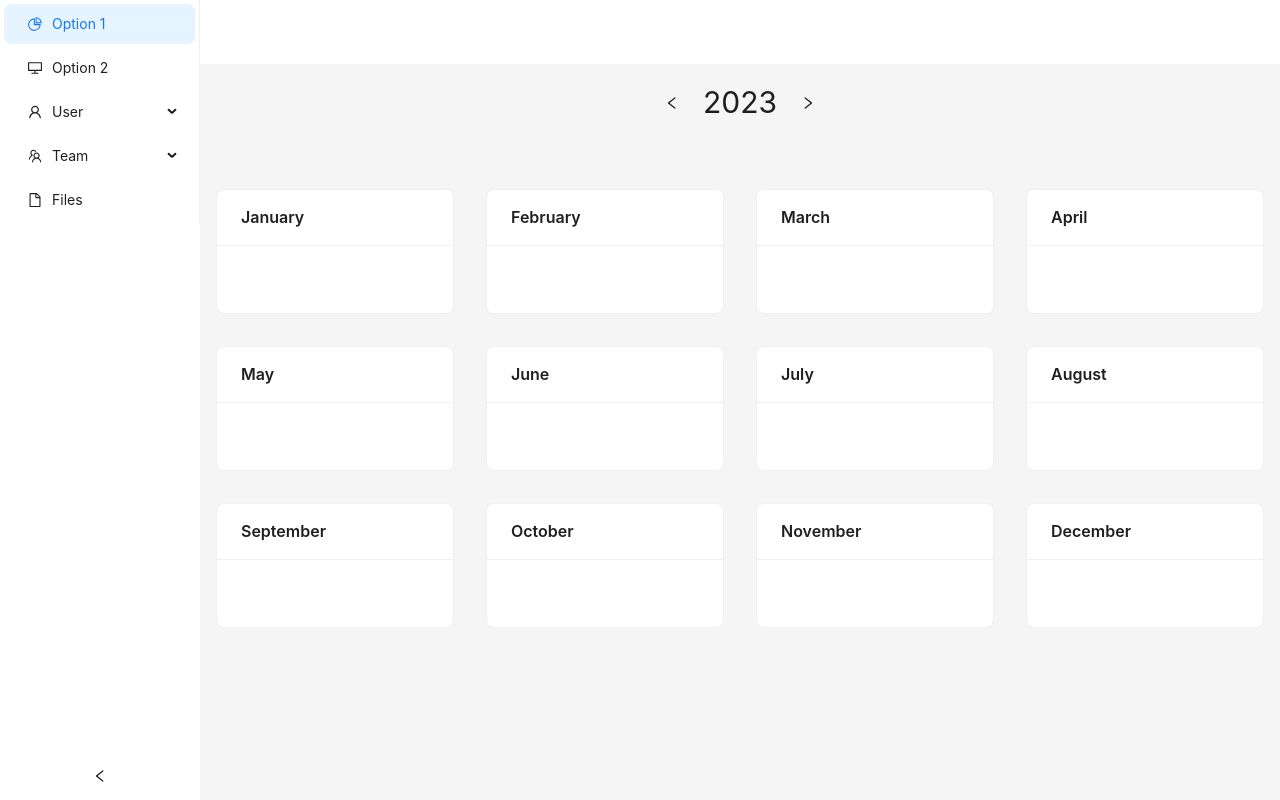
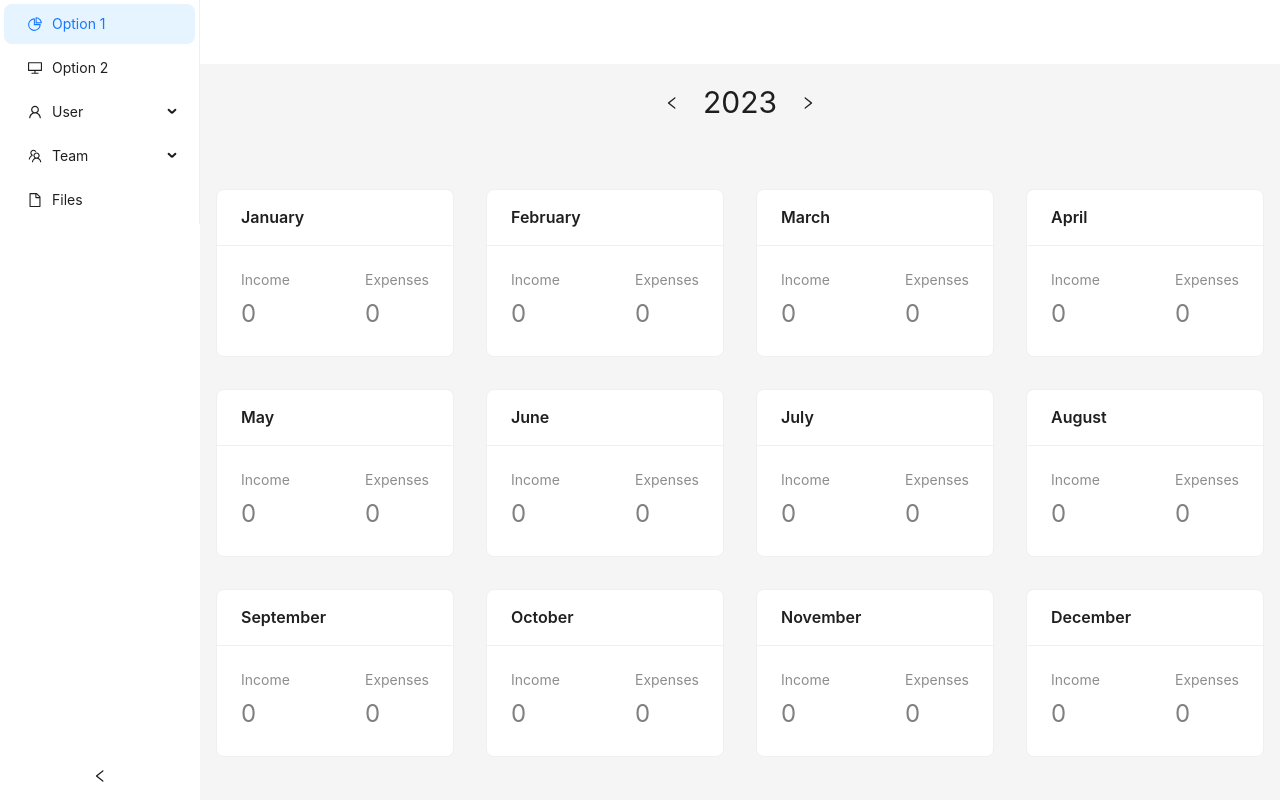
Before and after one commit to SeFFoFF/xMoney, a Next.js app: page /2023 in a window 1280 px wide. Built offline with nearby package versions, Linux system fonts and the light colour scheme; no server answers; the database is empty.

Commit message:
add month card stats

```diff
--- a/components/MonthCard.tsx
+++ b/components/MonthCard.tsx
@@ -1,6 +1,9 @@
+'use client'
+
 import React from 'react'
 import Link from 'next/link'
-import { Card } from 'antd'
+import { Card, Statistic } from 'antd'
+import { ArrowDownOutlined, ArrowUpOutlined } from '@ant-design/icons'
 import { useTypedSelector } from '@redux/hooks'
 import { selectDate } from '@redux/features/date/date.slice'
 
@@ -13,23 +16,32 @@ interface IMonthCardProps {
 const MonthCard = ({ monthName, income, expenses }: IMonthCardProps): JSX.Element => {
   const { numberOfYear } = useTypedSelector(selectDate)
 
+  const renderStatistics = (): JSX.Element => {
+    const hasIncome = income !== 0
+    const hasExpenses = expenses !== 0
+
+    return (
+      <div className='flex items-center justify-between w-full'>
+        <Statistic
+          title="Income"
+          value={income}
+          valueStyle={{ color: hasIncome ? '#3f8600' : 'grey' }}
+          prefix={income !== 0 && <ArrowUpOutlined />}
+        />
+        <Statistic
+          title="Expenses"
+          value={expenses}
+          valueStyle={{ color: hasExpenses ? '#cf1322' : 'grey' }}
+          prefix={expenses !== 0 && <ArrowDownOutlined />}
+        />
+      </div>
+    )
+  }
+
   return (
     <Link href={`/${numberOfYear}/${monthName}`}>
-      <Card title={monthName} bordered hoverable className='h-month-card'>
-        <div className='flex items-center justify-between w-full'>
-          <p>
-            {
-              income !== 0 &&
-              `+${income}`
-            }
-          </p>
-          <p>
-            {
-              expenses !== 0 &&
-              `-${expenses}`
-            }
-          </p>
-        </div>
+      <Card title={monthName} bordered hoverable className='h-[168px]'>
+        { renderStatistics() }
       </Card>
     </Link>
   )
--- a/core/AppLayout.tsx
+++ b/core/AppLayout.tsx
@@ -4,7 +4,7 @@ import React from 'react'
 import { Provider } from 'react-redux'
 import { store } from '@redux/store'
 import { Layout, theme } from 'antd'
-import { SideBar } from './SideBar'
+import { SideBar } from '@core/SideBar'
 
 const { Header, Content } = Layout
 
```
